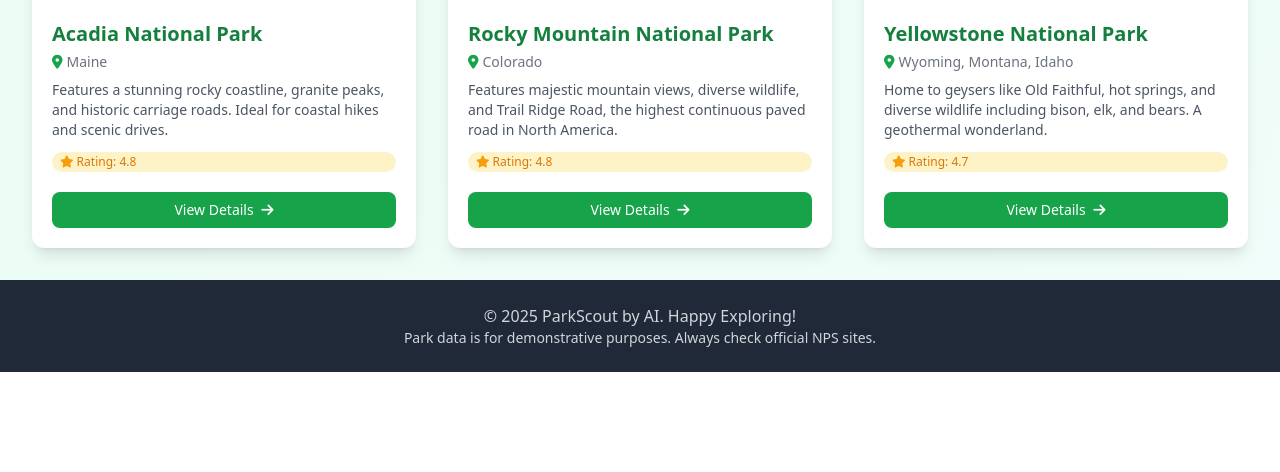
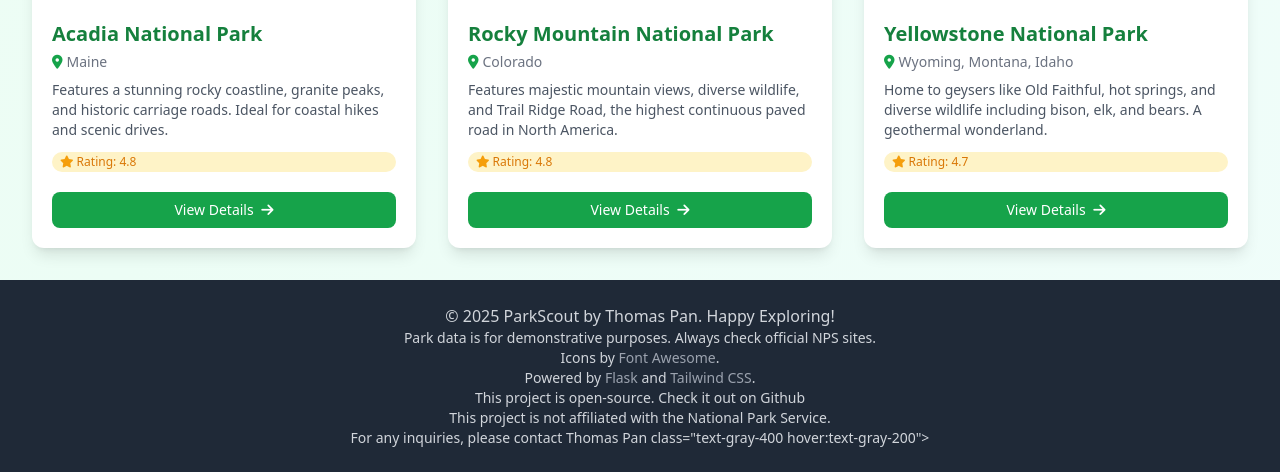
Before and after one commit to thomas1424/park-scout, a Flask app: page / in a window 1280 px wide. Shown: the part 1590-2062 px from the top of the page. Before the commit the page ends 1962 px from the top, so only its background shows below. Run offline with Flask 3, Linux system fonts and the light colour scheme; some libraries are stand-ins or nearby versions.

Commit message:
Remove empty body ruleset from styles.css and update footer in base.html with author attribution and additional project information

```diff
--- a/national_park_recommender/static/css/styles.css
+++ b/national_park_recommender/static/css/styles.css
@@ -1,6 +1,3 @@
-/* static/css/styles.css */
-/* No empty body ruleset here */
-
 .park-card {
     /* Custom transition for a subtle lift and shadow grow */
     transition: transform 0.3s ease-in-out, box-shadow 0.3s ease-in-out;
--- a/national_park_recommender/templates/base.html
+++ b/national_park_recommender/templates/base.html
@@ -56,8 +56,13 @@
     </main>
 
     <footer class="bg-gray-800 text-gray-300 text-center p-6 mt-auto">
-        <p>&copy; <span id="current-year"></span> ParkScout by AI. Happy Exploring!</p>
+        <p>&copy; <span id="current-year"></span> ParkScout by Thomas Pan. Happy Exploring!</p>
         <p class="text-sm">Park data is for demonstrative purposes. Always check official NPS sites.</p>
+        <p class="text-sm">Icons by <a href="https://fontawesome.com/" class="text-gray-400 hover:text-gray-200">Font Awesome</a>.</p>
+        <p class="text-sm">Powered by <a href="https://flask.palletsprojects.com/" class="text-gray-400 hover:text-gray-200">Flask</a> and <a href="https://tailwindcss.com/" class="text-gray-400 hover:text-gray-200">Tailwind CSS</a>.</p>
+        <p class="text-sm">This project is open-source. Check it out on <a href="github.com/thomas1424/park-scout">Github</a>
+        <p class="text-sm">This project is not affiliated with the National Park Service.</p>
+        <p class="text-sm">For any inquiries, please contact <a href="mailto:panthomas1424@gmail.com>">Thomas Pan</a> class="text-gray-400 hover:text-gray-200">
     </footer>
 
     <script>
```
